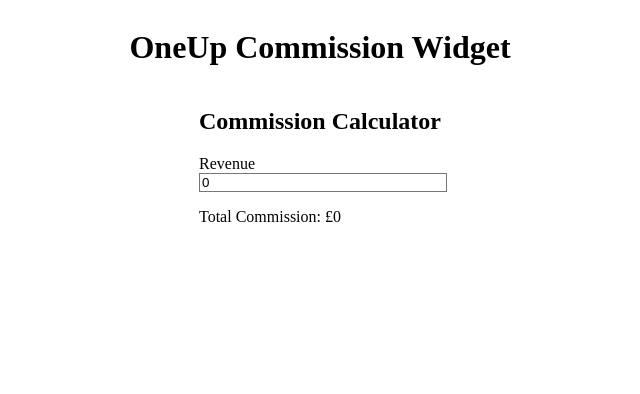
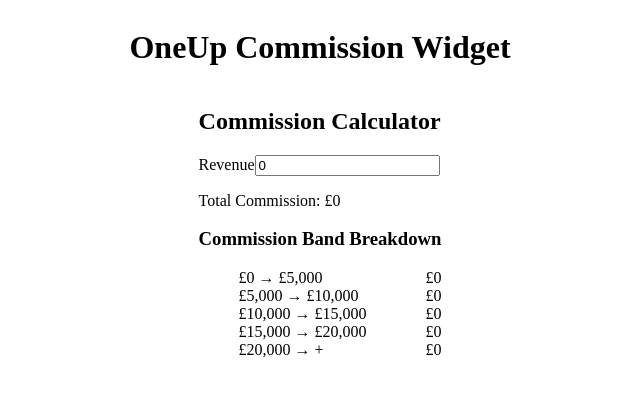
Before and after one commit to zinacoladaa/OneUpSales, a React (Vite) app: page / in a window 1280 px wide. Shown: the top 394 px of the page, without its empty margins (320-960 px from the left). Built offline with nearby package versions, Linux system fonts and the light colour scheme.

Commit message:
adding commission band breakdown

```diff
--- a/src/components/CommissionWidget.tsx
+++ b/src/components/CommissionWidget.tsx
@@ -1,8 +1,8 @@
-import React, { useState } from 'react';
+import React, { useState } from "react";
 import { calculateCommission } from "../utils/CommissionBand";
 
 const CommissionWidget: React.FC = () => {
-  const [revenue, setRevenue] = useState<number>(0);
+const [revenue, setRevenue] = useState<number>(0);
 const { totalCommission, breakdown } = calculateCommission(revenue);
 
   return (
@@ -13,19 +13,22 @@ const { totalCommission, breakdown } = calculateCommission(revenue);
         type="number"
         value={revenue}
         onChange={(e) => setRevenue(Number(e.target.value))}
-        className="border px-2 py-1 w-full mt-1"
-        placeholder='Enter Total Revenue'
       />
 
-        <p className="text-lg font-semibold mb-2">
+      <p className="text-lg font-semibold mb-2">
         Total Commission: £{totalCommission.toLocaleString()}
       </p>
+
+      <h3 className="font-medium mb-1">Commission Band Breakdown</h3>
+      <ul className="space-y-1">
+        {breakdown.map((b, i) => (
+          <li key={i} className="flex justify-between">
+            <span>{b.band}</span>
+            <span>£{b.commission.toLocaleString()}</span>
+          </li>
+        ))}
+      </ul>
     </div>
-
-
-
-
-
   );
 };
 
```
